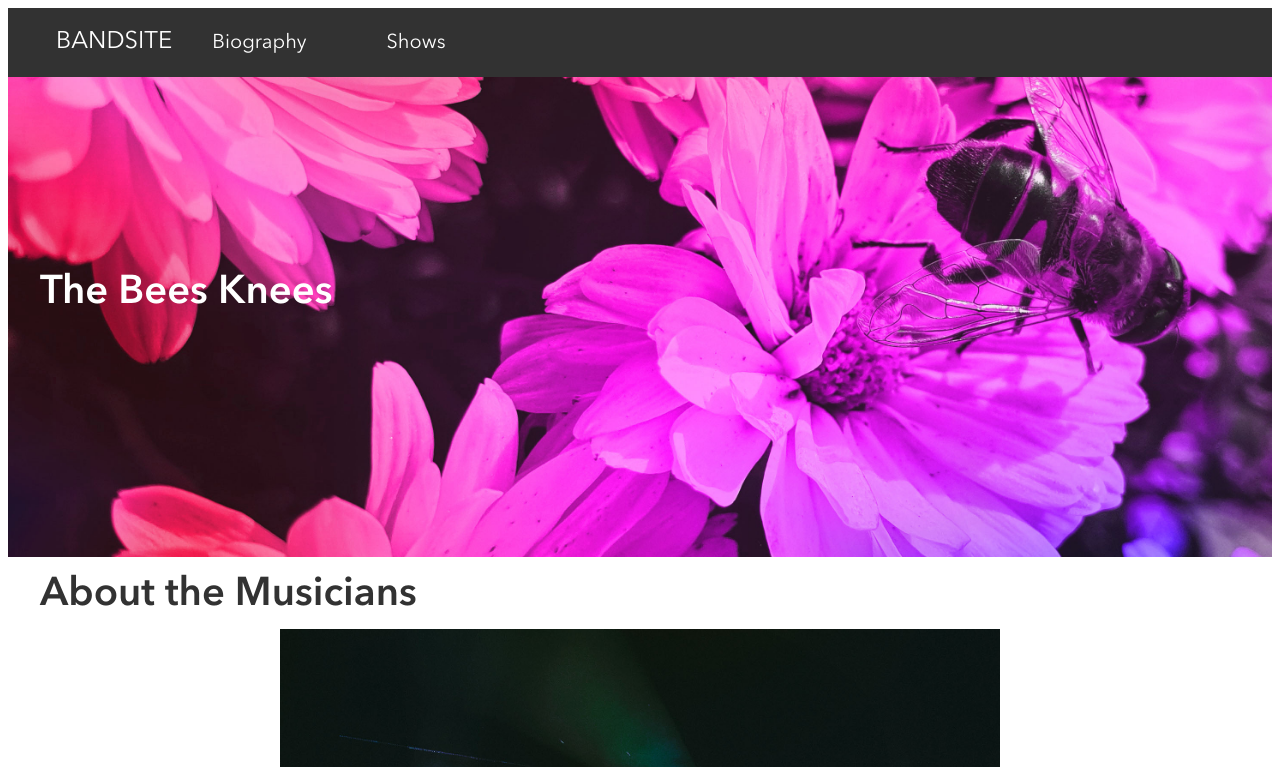
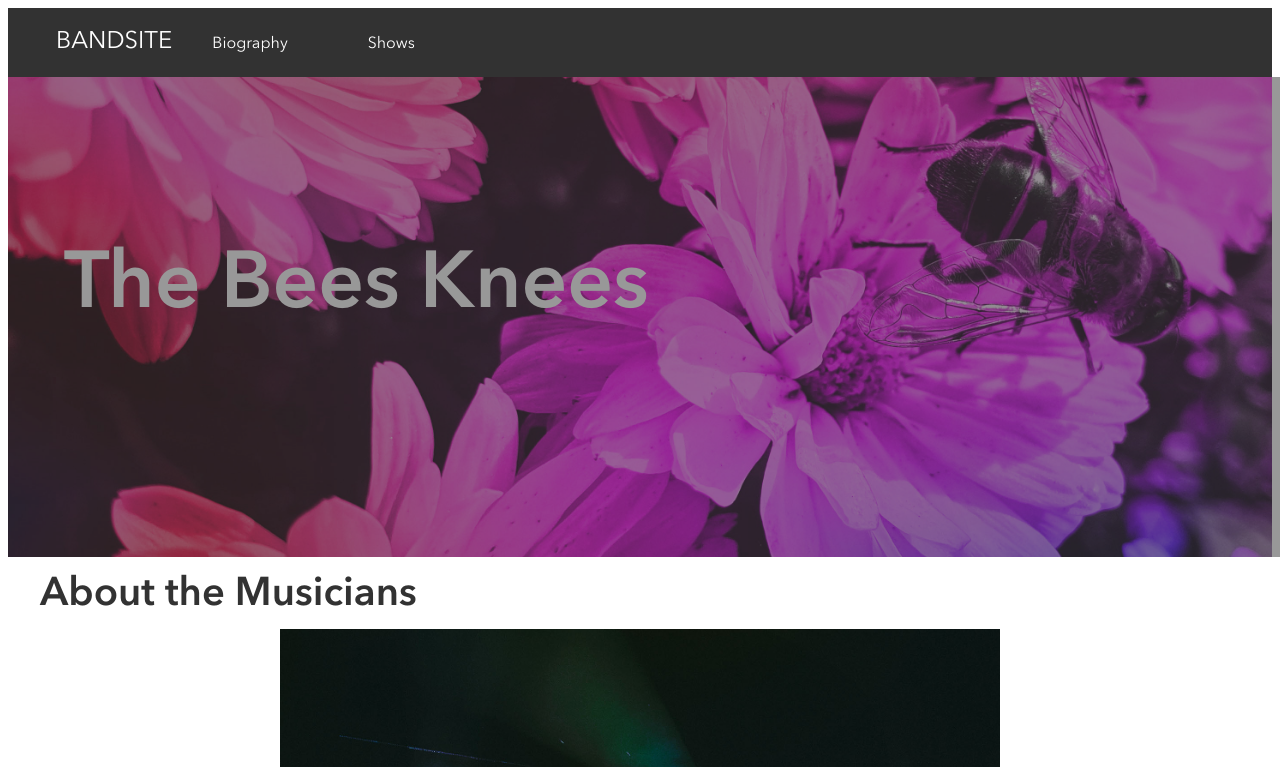
Before and after one commit to felixlaii/bandsite, a plain HTML site: page index.html in a window 1280 px wide. Shown: the top 767 px of the page. Drawn offline with Linux system fonts and the light colour scheme.

Commit message:
added desktop scss

```diff
--- a/Styles/bio.scss
+++ b/Styles/bio.scss
@@ -9,6 +9,10 @@
     font-family: avenir;
     font-size: 1.5rem;
     height: 180vh;
+
+    @include desktop {
+        max-height: 25rem;
+    }
 
     @include tablet {
         height: 100vh;
@@ -26,6 +30,13 @@
         word-spacing: 5px;
         line-height: 2rem;
 
+        @include desktop {
+            font-size: 1rem;
+            height: 10vh;
+            word-spacing: 2px;
+        }
+
+
         @include tablet {
             width: 50%;
             float: left;
--- a/Styles/main.scss
+++ b/Styles/main.scss
@@ -35,6 +35,10 @@
         @include liststyle;
         font-size: 20px;
         margin-bottom: 0%;
+
+        @include desktop {
+            font-size: 1rem;
+        }
     }
 
     &__item {
@@ -55,12 +59,11 @@
     &__title {
         position: absolute;
         color: $primary-light;
-        font-size: 2.5rem;
+        left: 4rem;
+        bottom: 25rem;
+        font-size: 5rem;
         font-family: avenir;
         font-weight: 600;
-        bottom: 450px;
-        left: 40px;
-
     }
 
     &__hero {
@@ -69,17 +72,15 @@
         height: 60vh;
         object-fit: cover;
         border: 0px;
+    }
 
-        // &__hero::after {
-        //     content: "";
-        //     display: block;
-        //     width: 100%;
-        //     height: 100%;
-        //     background-color: $primary-dark;
-        //     position: absolute;
-        //     // top: 0;
-        //     // left: 0;
-        // }
+    &__overlay {
+        position: absolute;
+        width: 100%;
+        height: 60vh;
+        background-color: $primary-dark;
+        overflow: hidden;
+        opacity: 0.5;
     }
 }
 
@@ -100,6 +101,7 @@
         width: 100%;
         height: 60vh;
         object-fit: contain;
+
     }
 
     &__description {
@@ -110,6 +112,13 @@
         color: $primary-dark;
         width: 100%vw;
         margin-top: 0px;
+
+        @include desktop {
+            margin-left: 8rem;
+            margin-right: 0vw;
+            max-width: 50vw;
+
+        }
 
         @include tablet {
             padding-left: 9rem;
@@ -123,6 +132,10 @@
     background-color: $secondary-med;
     padding: 0px 30px 10px 10px;
     width: 100%;
+
+    // @include desktop {
+    //     height: 10vh;
+    // }
 
     @include tablet {
         width: 100%;
--- a/index.html
+++ b/index.html
@@ -28,6 +28,7 @@
         <!-- Banner Section -->
         <div class="banner-section">
             <h2 class="banner-section__title">The Bees Knees</h2>
+            <div class="banner-section__overlay"></div>
             <img class="banner-section__hero" src="/Assets/Images/hero-bio.jpg" alt="hero banner">
         </div>
     </header>
```
Also changed, not shown: Styles/bio.css, Styles/main.css, 1 other file.
